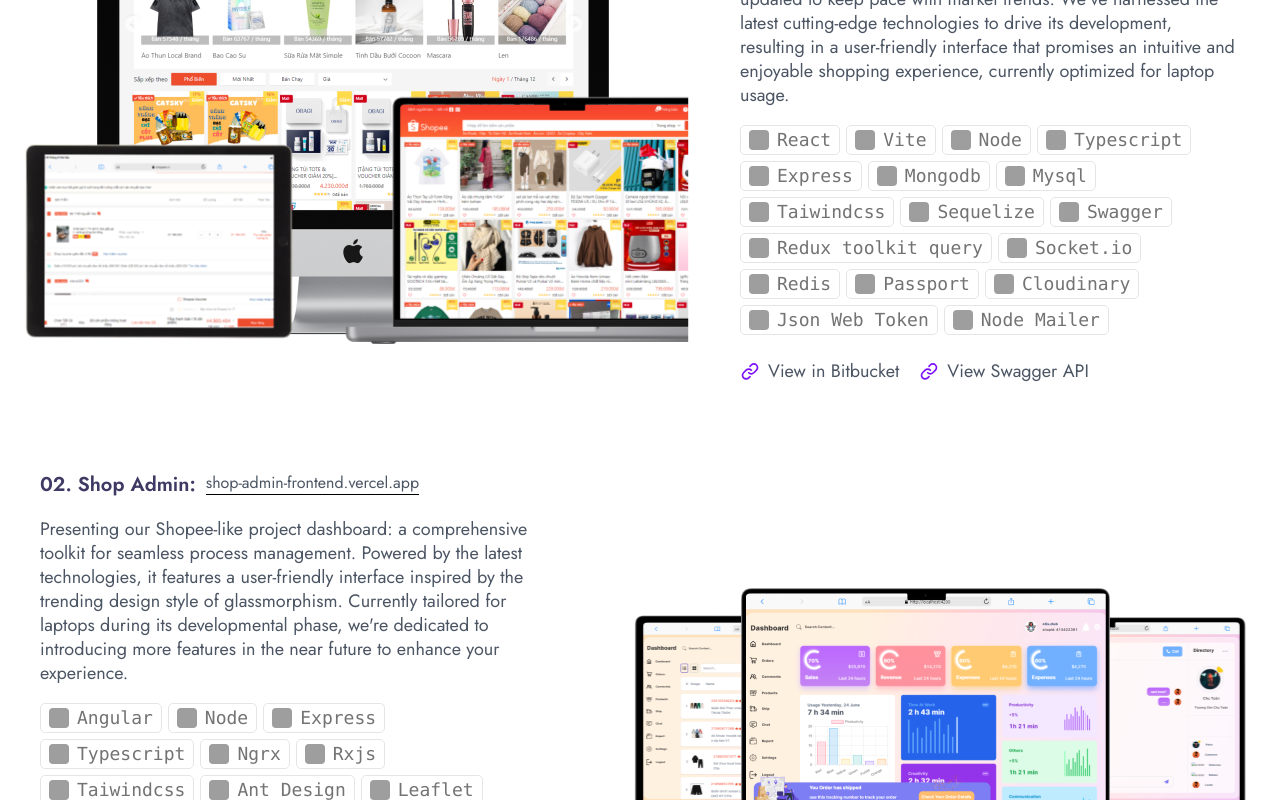
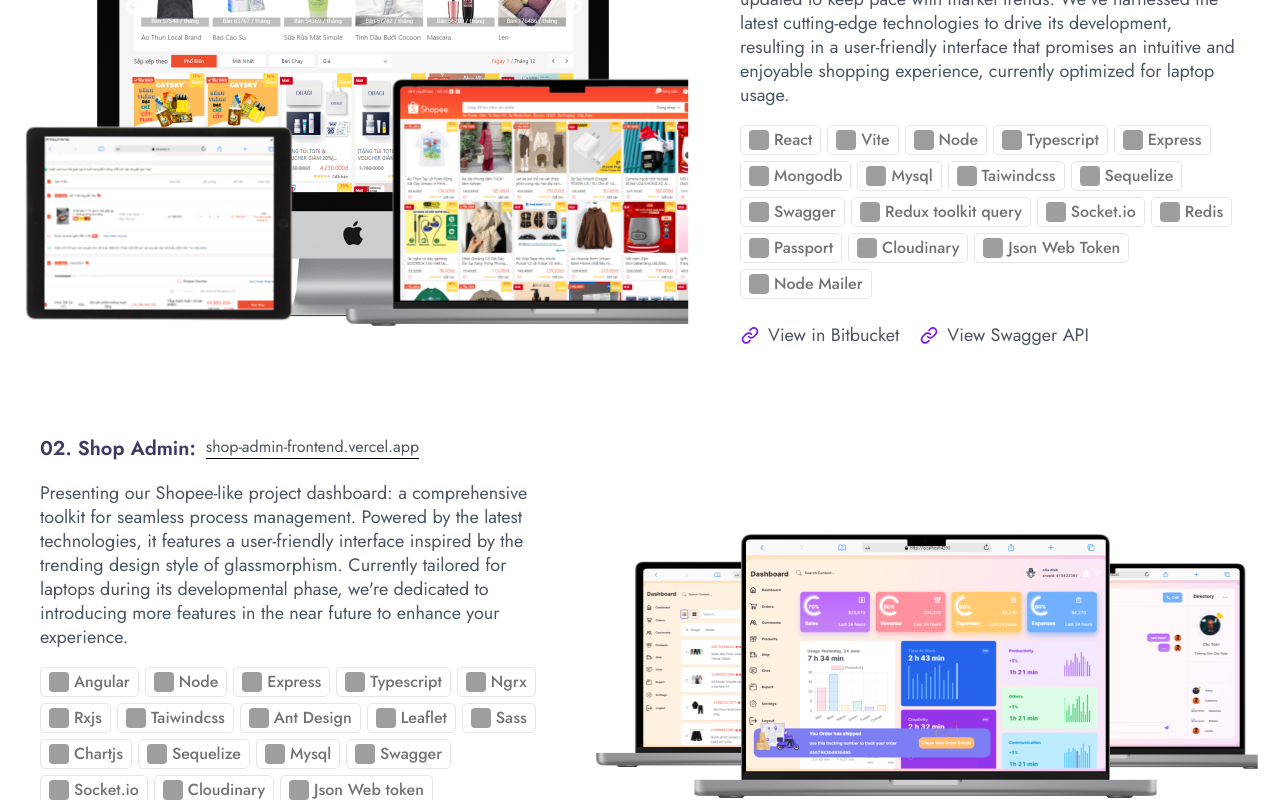
Before and after one commit to chutoan99/Portfolio, a Next.js app: page / in a window 1280 px wide. Shown: the part 2920-3720 px from the top of the page. Built offline with nearby package versions, Linux system fonts and the light colour scheme; grey boxes are pictures that could not be loaded.

Commit message:
merge code ne

```diff
--- a/src/components/project_info/index.tsx
+++ b/src/components/project_info/index.tsx
@@ -44,10 +44,10 @@ export default function ProjectInfo({ project }: { project: any }) {
 						<a
 							key={index}
 							className='
-							flex cursor-pointer items-center gap-[8px] rounded-[5px]
+							flex cursor-pointer items-center gap-[5px] rounded-[5px]
 							border border-black/10
 							px-[8px] py-[4px]
-							font-mono font-medium text-neutral-500 text-[18px]
+							font-medium text-neutral-500 text-[16px]
 							duration-200 hover:bg-black/5 motion-reduce:transition-none dark:border-neutral-800 dark:text-white/50 dark:hover:border-neutral-700 dark:hover:bg-white/5'
 							href='https://reactjs.org/'>
 							<img
--- a/src/containers/skills/index.tsx
+++ b/src/containers/skills/index.tsx
@@ -72,8 +72,9 @@ export default function Skills() {
 
 					<div className='w-full flex flex-col flex-wrap text-center min-h-[350px]'>
 						<motion.div
+							style={{ display: 'grid' }}
 							className='
-								grid grid-cols-4 gap-[10px]
+								grid-cols-4 gap-[10px]
 
 								[@media(min-width:600px)]:ml-0
 								[@media(min-width:600px)]:mr-0
```
